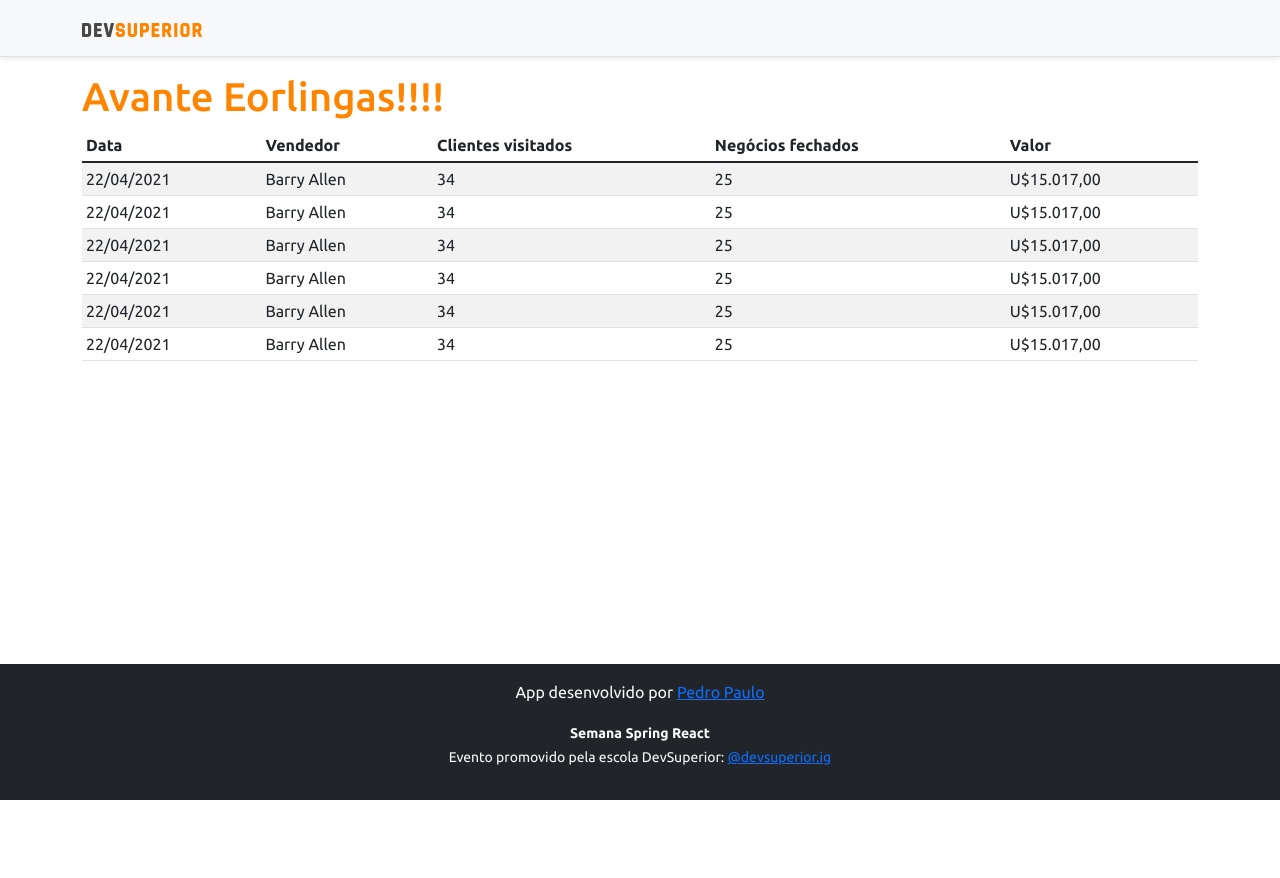
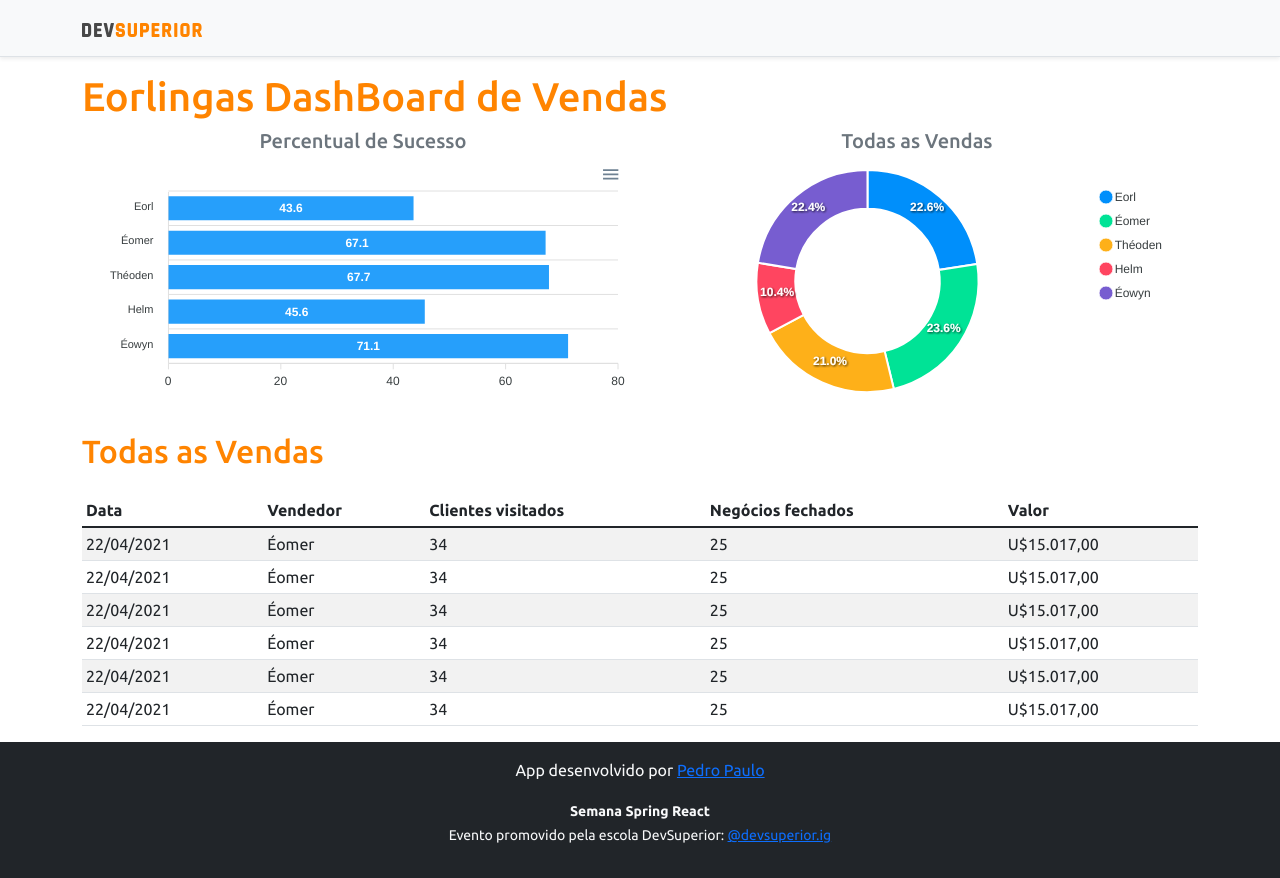
Before and after one commit to stonetek/projeto-sds3, a React (Create React App) app in the folder frontend/: page / in a window 1280 px wide. Before the commit the page ends 800 px from the top, so only its background shows below. Built offline with nearby package versions, Linux system fonts and the light colour scheme.

Commit message:
Statics charts

```diff
--- a/frontend/package.json
+++ b/frontend/package.json
@@ -10,8 +10,10 @@
     "@types/node": "^12.0.0",
     "@types/react": "^17.0.0",
     "@types/react-dom": "^17.0.0",
+    "apexcharts": "^3.29.0",
     "bootstrap": "^5.1.3",
     "react": "^17.0.2",
+    "react-apexcharts": "^1.3.9",
     "react-dom": "^17.0.2",
     "react-scripts": "4.0.3",
     "typescript": "^4.1.2",
--- a/frontend/src/App.tsx
+++ b/frontend/src/App.tsx
@@ -1,4 +1,6 @@
+import BarChart from "components/BarChart";
 import DataTable from "components/DataTable";
+import DonutChart from "components/DonutChart";
 import Footer from "components/Footer";
 import NavBar from "components/navbar";
 
@@ -7,12 +9,29 @@
     <>
       <NavBar />
       <div className="container">
-        <h1 className="text-primary" >Avante Eorlingas!!!!</h1>
+        <h1 className="text-primary" >Eorlingas DashBoard de Vendas</h1>
+
+        <div className="row px-3">
+          <div className="col-sm-6">
+            <h5 className="text-center text-secondary">Percentual de Sucesso</h5>
+            <BarChart />
+          </div>
+          <div className="col-sm-6">
+            <h5 className="text-center text-secondary">Todas as Vendas</h5>
+            <DonutChart />
+          </div>
+        </div>
+
+        <div className="py-3">
+          <h2 className="text-primary" > Todas as Vendas</h2>
+        </div>
 
         <DataTable />
 
       </div>
+
       <Footer />
+
     </>
   );
 }
--- /dev/null
+++ b/frontend/src/components/BarChart/index.tsx
@@ -0,0 +1,35 @@
+import Chart from 'react-apexcharts';
+
+const BarChart = () => {
+
+    const options = {
+        plotOptions: {
+            bar: {
+                horizontal: true,
+            }
+        },
+    };
+
+    const mockData = {
+        labels: {
+            categories: ['Eorl', 'Éomer', 'Théoden', 'Helm', 'Éowyn']
+        },
+        series: [
+            {
+                name: "% Sucesso",
+                data: [43.6, 67.1, 67.7, 45.6, 71.1]
+            }
+        ]
+    };
+
+    return (
+        <Chart
+            options={{ ...options, xaxis: mockData.labels }}
+            series={mockData.series}
+            type="bar"
+            height="240"
+        />
+    );
+}
+
+export default BarChart;
--- a/frontend/src/components/DataTable/index.tsx
+++ b/frontend/src/components/DataTable/index.tsx
@@ -14,42 +14,42 @@
                 <tbody>
                     <tr>
                         <td>22/04/2021</td>
-                        <td>Barry Allen</td>
+                        <td>Éomer</td>
                         <td>34</td>
                         <td>25</td>
                         <td>U$15.017,00</td>
                     </tr>
                     <tr>
                         <td>22/04/2021</td>
-                        <td>Barry Allen</td>
+                        <td>Éomer</td>
                         <td>34</td>
                         <td>25</td>
                         <td>U$15.017,00</td>
                     </tr>
                     <tr>
                         <td>22/04/2021</td>
-                        <td>Barry Allen</td>
+                        <td>Éomer</td>
                         <td>34</td>
                         <td>25</td>
                         <td>U$15.017,00</td>
                     </tr>
                     <tr>
                         <td>22/04/2021</td>
-                        <td>Barry Allen</td>
+                        <td>Éomer</td>
                         <td>34</td>
                         <td>25</td>
                         <td>U$15.017,00</td>
                     </tr>
                     <tr>
                         <td>22/04/2021</td>
-                        <td>Barry Allen</td>
+                        <td>Éomer</td>
                         <td>34</td>
                         <td>25</td>
                         <td>U$15.017,00</td>
                     </tr>
                     <tr>
                         <td>22/04/2021</td>
-                        <td>Barry Allen</td>
+                        <td>Éomer</td>
                         <td>34</td>
                         <td>25</td>
                         <td>U$15.017,00</td>
--- /dev/null
+++ b/frontend/src/components/DonutChart/index.tsx
@@ -0,0 +1,26 @@
+import Chart from 'react-apexcharts';
+
+const DonutChart = () => {
+
+    const mockData = {
+        series: [477138, 499928, 444867, 220426, 473088],
+        labels: ['Eorl', 'Éomer', 'Théoden', 'Helm', 'Éowyn']
+    }
+
+    const options = {
+        legend: {
+            show: true
+        }
+    }
+
+    return (
+        <Chart
+            options={{ ...options, labels: mockData.labels }}
+            series={mockData.series}
+            type="donut"
+            height="240"
+        />
+    );
+}
+
+export default DonutChart;
```
Also changed, not shown: 1 other file (tests, documents, lock files or other folders).
